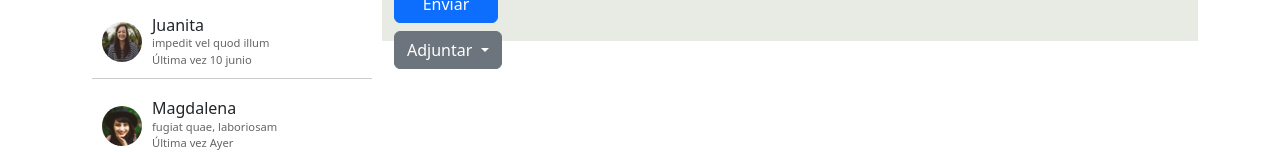
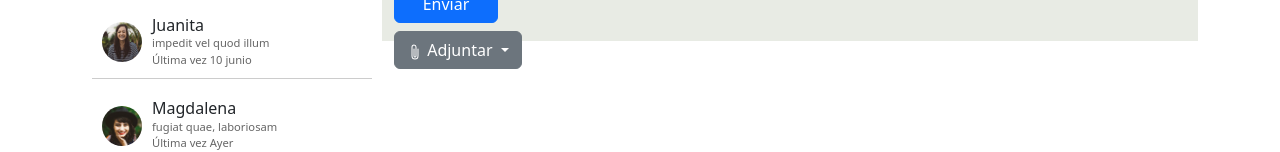
Before and after one commit to vjul/consolidacion_m3, a plain HTML site: page index.html in a window 1280 px wide. Shown: the part 655-807 px from the top of the page. Drawn offline with nearby package versions, Linux system fonts and the light colour scheme.

Commit message:
Icono adjuntar

```diff
--- a/index.html
+++ b/index.html
@@ -170,6 +170,11 @@
                 <div class="dropdown col-md-4 mt-2">
                     <button class="btn btn-secondary dropdown-toggle" type="button" data-bs-toggle="dropdown"
                         aria-expanded="false">
+                        <svg xmlns="http://www.w3.org/2000/svg" width="16" height="16" fill="currentColor"
+                            class="bi bi-paperclip" viewBox="0 0 16 16">
+                            <path
+                                d="M4.5 3a2.5 2.5 0 0 1 5 0v9a1.5 1.5 0 0 1-3 0V5a.5.5 0 0 1 1 0v7a.5.5 0 0 0 1 0V3a1.5 1.5 0 1 0-3 0v9a2.5 2.5 0 0 0 5 0V5a.5.5 0 0 1 1 0v7a3.5 3.5 0 1 1-7 0z" />
+                        </svg>
                         Adjuntar
                     </button>
                     <ul class="dropdown-menu">
```
